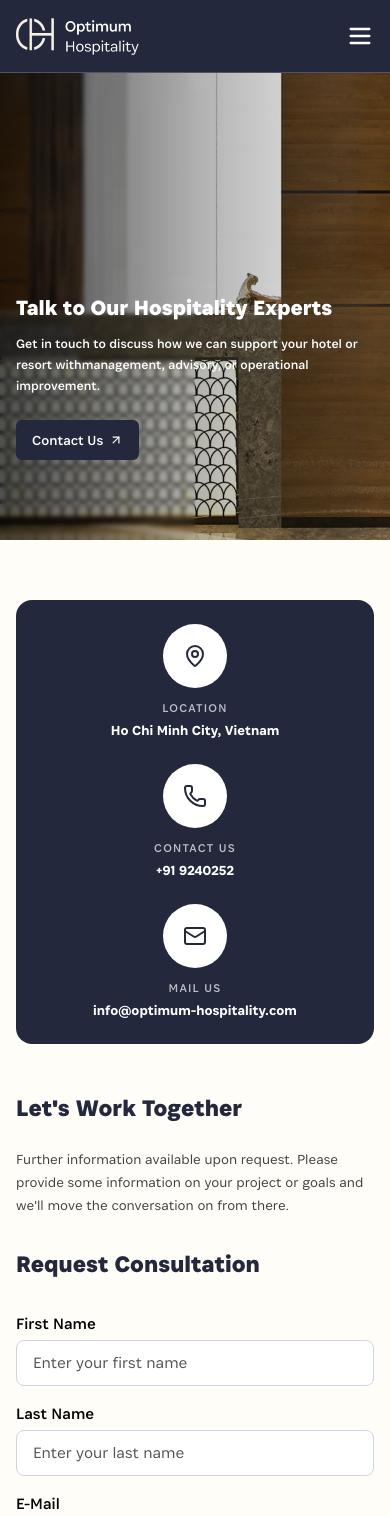
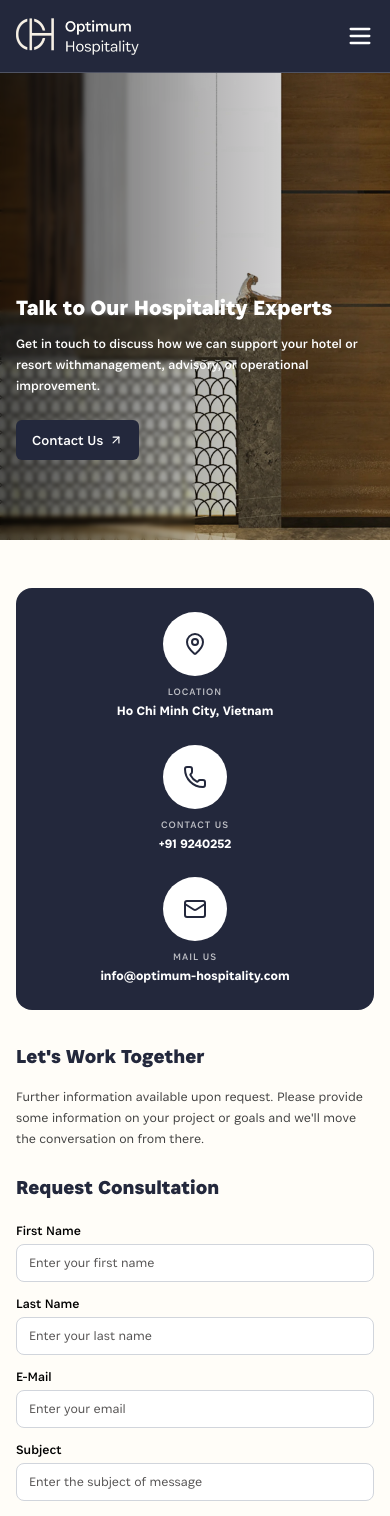
Before and after one commit to optimumhospitality/optimumhospitaity, a React (Vite) app: page /contact in a window 390 px wide. Shown: the top 1516 px of the page. Built offline with nearby package versions, Linux system fonts and the light colour scheme.

Commit message:
correct card in about section

```diff
--- a/src/components/about/Leadership.tsx
+++ b/src/components/about/Leadership.tsx
@@ -20,61 +20,64 @@ export default function Leadership() {
         </div>
 
         {/* Leadership Cards Grid */}
-        <div className="grid grid-cols-1 md:grid-cols-2 lg:grid-cols-3 gap-6 sm:gap-8">
+        <div className="flex flex-wrap justify-center gap-6 sm:gap-8 lg:gap-10">
           {leadershipTeam.map((member) => (
             <div
               key={member.id}
-              className="bg-white rounded-2xl overflow-hidden border border-gray-100 shadow-sm flex flex-col"
+              className="w-full max-w-[320px] sm:max-w-[350px] md:max-w-[380px] lg:w-[calc((100%-80px)/3)] lg:max-w-[430px] h-[480px] sm:h-[580px] md:h-[650px] lg:h-[707px] flex flex-col bg-tertinary border-[1px] border-[#23283C]/50 rounded-[12px] sm:rounded-[14px] lg:rounded-[16px] overflow-hidden"
             >
-              {/* Member Image */}
-              <div className="aspect-[4/5] overflow-hidden bg-gray-100">
+              {/* Member Image - fixed height for alignment */}
+              <div className="h-[220px] sm:h-[280px] md:h-[320px] lg:h-[372px] w-full flex-shrink-0 overflow-hidden">
                 <img
                   src={member.image}
                   alt={member.name}
-                  className="w-full h-full object-cover object-top grayscale"
+                  className="w-full h-full object-cover object-top"
                 />
               </div>
 
-              {/* Content */}
-              <div className="p-6 flex flex-col flex-1">
-                {/* Name */}
-                <h3 className="text-xl sm:text-2xl lg:text-[28px] font-medium text-primary mb-1">
+              {/* Content section - fixed structure */}
+              <div className="p-4 sm:p-5 lg:p-6 flex flex-col flex-1">
+                {/* Name and Title - fixed height block */}
+                <div className="h-[80px] sm:h-[90px] lg:h-[100px] flex-shrink-0">
+                  <h3 className="text-xl sm:text-2xl md:text-[28px] lg:text-[36px] font-[500] text-primary leading-tight">
                     {member.name}
                   </h3>
-
-                {/* Role */}
-                <p className="text-primary/80 text-sm sm:text-base font-normal mb-4">
+                  <p className="tracking-[-0.02rem] text-[#393E4F] text-sm sm:text-base lg:text-[20px] font-normal line-clamp-2 mt-1">
                     {member.role}
                   </p>
+                </div>
 
-                {/* Character/Description */}
-                <p className="text-[#626262] text-sm sm:text-base font-light leading-relaxed flex-1">
+                {/* Horizontal divider - fixed position */}
+                <div className="w-full h-[1px] bg-[#23283C]/20 my-3 sm:my-[14px] lg:my-[16px] flex-shrink-0"></div>
+
+                {/* Description - fixed height */}
+                <div className="h-[50px] sm:h-[60px] lg:h-[70px] flex-shrink-0 overflow-hidden">
+                  <p className="text-[#393E4F] text-sm sm:text-base lg:text-[20px] font-[300] leading-relaxed line-clamp-2">
                     {member.character}
                   </p>
                 </div>
+              </div>
 
-              {/* Know More Button */}
+              {/* Button - fixed at bottom */}
+              <div className="mt-auto flex-shrink-0">
                 <Link
                   to={`/team/${member.id}`}
-                className="block bg-primary text-white text-center py-4 text-sm sm:text-base font-normal hover:bg-primary/90 transition-colors"
+                  className="w-full h-[50px] sm:h-[56px] lg:h-[63px] text-[14px] sm:text-[15px] lg:text-[16px] font-[500] inline-flex items-center justify-center gap-2 bg-primary text-white font-medium hover:bg-primary/90 transition-colors"
                 >
-                <span className="inline-flex items-center gap-2">
                   Know more about him
                   <svg
-                    className="w-4 h-4"
+                    className="w-3 h-3 sm:w-3.5 sm:h-3.5 lg:w-[15px] lg:h-[15px]"
+                    viewBox="0 0 15 15"
                     fill="none"
-                    stroke="currentColor"
-                    viewBox="0 0 24 24"
+                    xmlns="http://www.w3.org/2000/svg"
                   >
                     <path
-                      strokeLinecap="round"
-                      strokeLinejoin="round"
-                      strokeWidth={2}
-                      d="M7 17L17 7M17 7H7M17 7V17"
+                      d="M1.31376 14.076L0 12.7622L10.8854 1.8768H4.692V0H14.076V9.384H12.1992V3.19056L1.31376 14.076Z"
+                      fill="#F7EFE3"
                     />
                   </svg>
-                </span>
                 </Link>
+              </div>
             </div>
           ))}
         </div>
--- a/src/components/contact/ContactForm.tsx
+++ b/src/components/contact/ContactForm.tsx
@@ -36,18 +36,22 @@ export default function ContactForm() {
   };
 
   return (
-    <section className="bg-tertinary py-15 sm:py-15  lg:py-25 ">
+    <section className="bg-tertinary py-12 min-[500px]:py-10 sm:py-12 min-[750px]:py-16 md:py-20 lg:py-25">
       {/* Success Snackbar */}
-      {typeof document !== 'undefined' && createPortal(
+      {typeof document !== "undefined" &&
+        createPortal(
           <div
-          className={`fixed bottom-6 left-1/2 -translate-x-1/2 z-[9999] transition-all duration-300 ${showSnackbar
+            className={`fixed bottom-6 left-1/2 -translate-x-1/2 z-[9999] transition-all duration-300 ${
+              showSnackbar
                 ? "opacity-100 translate-y-0"
                 : "opacity-0 translate-y-4 pointer-events-none"
             }`}
           >
             <div className="bg-primary text-white px-6 py-4 rounded-lg shadow-lg flex items-center gap-3 border border-white/10 backdrop-blur-sm">
               <CheckCircle className="w-5 h-5 text-green-400" />
-            <span className="font-medium">Your message has been submitted successfully!</span>
+              <span className="font-medium">
+                Your message has been submitted successfully!
+              </span>
               <button
                 onClick={() => setShowSnackbar(false)}
                 className="ml-2 hover:bg-white/10 rounded-full p-1 transition-colors"
@@ -59,25 +63,25 @@ export default function ContactForm() {
           document.body
         )}
 
-      <div className="max-w-[1440px] mx-auto px-4 sm:px-6 md:px-8 lg:px-[40px]">
+      <div className="max-w-[1440px] mx-auto px-4 min-[500px]:px-3 sm:px-4 min-[750px]:px-6 md:px-8 lg:px-[40px]">
         {/* Contact Info Bar */}
-        <div className="bg-primary rounded-2xl p-6 md:p-6 lg:p-6 mb-12 md:mb-16 h-auto lg:h-[318px] flex items-center justify-center">
-          <div className="grid grid-cols-1 sm:grid-cols-3 gap-6 md:gap-8 lg:gap-100 w-full max-w-[900px]">
+        <div className="bg-primary rounded-2xl min-[500px]:rounded-xl sm:rounded-2xl p-6 min-[500px]:p-4 sm:p-5 min-[750px]:p-6 md:p-6 min-[1000px]:p-8 lg:p-8 xl:p-10 mb-8 min-[500px]:mb-6 sm:mb-8 min-[750px]:mb-10 md:mb-12 lg:mb-16 h-auto min-[500px]:h-auto lg:h-[318px] flex items-center justify-center">
+          <div className="grid grid-cols-1 min-[500px]:grid-cols-3 gap-6 min-[500px]:gap-2 sm:gap-3 min-[750px]:gap-4 md:gap-6 min-[1000px]:gap-8 min-[1250px]:gap-12 lg:gap-16 xl:gap-24 w-full max-w-[1000px]">
             {contactInfo.map((info) => (
               <div
                 key={info.label}
-                className="flex flex-col items-center text-center whitespace-nowrap"
+                className="flex flex-col items-center text-center"
               >
                 {/* Icon Circle */}
-                <div className="w-16 h-16 sm:w-20 sm:h-20 lg:w-[100px] lg:h-[100px] rounded-full bg-white flex items-center justify-center mb-3">
-                  <info.icon className="w-6 h-6 sm:w-8 sm:h-8 lg:w-10 lg:h-10 text-primary" />
+                <div className="w-16 h-16 min-[500px]:w-10 min-[500px]:h-10 sm:w-12 sm:h-12 min-[750px]:w-14 min-[750px]:h-14 md:w-16 md:h-16 min-[1000px]:w-20 min-[1000px]:h-20 lg:w-[90px] lg:h-[90px] xl:w-[100px] xl:h-[100px] rounded-full bg-white flex items-center justify-center mb-2 min-[500px]:mb-1.5 sm:mb-2 min-[750px]:mb-3">
+                  <info.icon className="w-6 h-6 min-[500px]:w-4 min-[500px]:h-4 sm:w-5 sm:h-5 min-[750px]:w-5 min-[750px]:h-5 md:w-6 md:h-6 min-[1000px]:w-8 min-[1000px]:h-8 lg:w-9 lg:h-9 xl:w-10 xl:h-10 text-primary" />
                 </div>
                 {/* Label */}
-                <p className="text-white/70 text-xs tracking-[0.1em] uppercase mb-1">
+                <p className="text-white/70 text-[10px] min-[500px]:text-[8px] sm:text-[9px] min-[750px]:text-[9px] md:text-[10px] min-[1000px]:text-[11px] lg:text-xs tracking-[0.1em] uppercase mb-0.5 min-[500px]:mb-0.5 sm:mb-1">
                   {info.label}
                 </p>
                 {/* Value */}
-                <p className="text-white text-sm md:text-base font-medium">
+                <p className="text-white text-[13px] min-[500px]:text-[9px] sm:text-[10px] min-[750px]:text-[11px] md:text-[12px] min-[1000px]:text-[13px] lg:text-sm xl:text-base font-medium">
                   {info.value}
                 </p>
               </div>
@@ -86,35 +90,38 @@ export default function ContactForm() {
         </div>
 
         {/* Content and Form Section */}
-        <div className="flex flex-col lg:flex-row gap-8 lg:gap-0">
+        <div className="flex flex-col min-[500px]:flex-row gap-6 min-[500px]:gap-4 sm:gap-5 min-[750px]:gap-6 md:gap-8 lg:gap-0">
           {/* Left Content */}
-          <div className="w-full lg:w-[35%] lg:pr-12">
-            <h2 className="text-2xl md:text-3xl lg:text-[36px] font-[700] text-primary  mb-6">
+          <div className="w-full min-[500px]:w-[35%] min-[500px]:pr-3 sm:pr-4 min-[750px]:pr-6 md:pr-8 lg:pr-12">
+            <h2 className="text-xl min-[500px]:text-base sm:text-lg min-[750px]:text-xl md:text-2xl lg:text-[36px] font-[700] text-primary mb-4 min-[500px]:mb-2 sm:mb-3 min-[750px]:mb-4 md:mb-5 lg:mb-6">
               Let's Work Together
             </h2>
-            <p className="text-[#404040] font-[300] text-sm md:text-[24px] leading-relaxed">
+            <p className="text-[#404040] font-[300] text-[13px] min-[500px]:text-[10px] sm:text-[11px] min-[750px]:text-[13px] md:text-[16px] lg:text-[20px] xl:text-[24px] leading-relaxed">
               Further information available upon request. Please provide some
               information on your project or goals and we'll move the
               conversation on from there.
             </p>
           </div>
 
-          {/* Vertical Divider - Desktop only */}
-          <div className="hidden lg:block w-px bg-primary/30 mr-[35px]" />
+          {/* Vertical Divider - Shows from 500px+ */}
+          <div className="hidden min-[500px]:block w-px bg-primary/30 min-[500px]:mr-3 sm:mr-4 min-[750px]:mr-5 md:mr-6 lg:mr-[35px]" />
 
           {/* Right Form */}
-          <div className=" w-full lg:flex-1 lg:pl-8">
-            <h3 className="text-2xl md:text-[36px] font-[700] text-primary mb-8">
+          <div className="w-full min-[500px]:flex-1 min-[500px]:pl-2 sm:pl-3 min-[750px]:pl-4 md:pl-6 lg:pl-8">
+            <h3 className="text-xl min-[500px]:text-base sm:text-lg min-[750px]:text-xl md:text-2xl lg:text-[36px] font-[700] text-primary mb-5 min-[500px]:mb-3 sm:mb-4 min-[750px]:mb-5 md:mb-6 lg:mb-8">
               Request Consultation
             </h3>
 
-            <form className="space-y-4" onSubmit={handleSubmit}>
+            <form
+              className="space-y-3 min-[500px]:space-y-2 sm:space-y-3 min-[750px]:space-y-3.5 md:space-y-4"
+              onSubmit={handleSubmit}
+            >
               {/* Name Row */}
-              <div className="grid grid-cols-1 sm:grid-cols-2 gap-4">
+              <div className="grid grid-cols-1 min-[500px]:grid-cols-2 gap-3 min-[500px]:gap-2 sm:gap-3 min-[750px]:gap-3.5 md:gap-4">
                 <div>
                   <label
                     htmlFor="firstName"
-                    className="block text-base font-[400] text-[#000000] mb-1"
+                    className="block text-[13px] min-[500px]:text-[10px] sm:text-[11px] min-[750px]:text-[13px] md:text-sm lg:text-base font-[400] text-[#000000] mb-1 min-[500px]:mb-0.5 sm:mb-1"
                   >
                     First Name
                   </label>
@@ -123,13 +130,13 @@ export default function ContactForm() {
                     type="text"
                     required
                     placeholder="Enter your first name"
-                    className="w-full px-4 py-2.5 border border-gray-300 rounded-lg focus:outline-none focus:border-primary text-base font-[300] text-[#000000] bg-white placeholder:text-[#555353] placeholder:text-base placeholder:font-[300]"
+                    className="w-full px-3 min-[500px]:px-2 sm:px-3 min-[750px]:px-3.5 md:px-4 py-2 min-[500px]:py-1.5 sm:py-2 min-[750px]:py-2.5 border border-gray-300 rounded-lg focus:outline-none focus:border-primary text-[13px] min-[500px]:text-[10px] sm:text-[11px] min-[750px]:text-[13px] md:text-sm lg:text-base font-[300] text-[#000000] bg-white placeholder:text-[#555353] placeholder:text-[13px] min-[500px]:placeholder:text-[10px] sm:placeholder:text-[11px] min-[750px]:placeholder:text-[13px] md:placeholder:text-sm lg:placeholder:text-base placeholder:font-[300]"
                   />
                 </div>
                 <div>
                   <label
                     htmlFor="lastName"
-                    className="block text-base font-[400] text-[#000000] mb-1"
+                    className="block text-[13px] min-[500px]:text-[10px] sm:text-[11px] min-[750px]:text-[13px] md:text-sm lg:text-base font-[400] text-[#000000] mb-1 min-[500px]:mb-0.5 sm:mb-1"
                   >
                     Last Name
                   </label>
@@ -138,7 +145,7 @@ export default function ContactForm() {
                     type="text"
                     required
                     placeholder="Enter your last name"
-                    className="w-full px-4 py-2.5 border border-gray-300 rounded-lg focus:outline-none focus:border-primary text-base font-[300] text-[#000000] bg-white placeholder:text-[#555353] placeholder:text-base placeholder:font-[300]"
+                    className="w-full px-3 min-[500px]:px-2 sm:px-3 min-[750px]:px-3.5 md:px-4 py-2 min-[500px]:py-1.5 sm:py-2 min-[750px]:py-2.5 border border-gray-300 rounded-lg focus:outline-none focus:border-primary text-[13px] min-[500px]:text-[10px] sm:text-[11px] min-[750px]:text-[13px] md:text-sm lg:text-base font-[300] text-[#000000] bg-white placeholder:text-[#555353] placeholder:text-[13px] min-[500px]:placeholder:text-[10px] sm:placeholder:text-[11px] min-[750px]:placeholder:text-[13px] md:placeholder:text-sm lg:placeholder:text-base placeholder:font-[300]"
                   />
                 </div>
               </div>
@@ -147,7 +154,7 @@ export default function ContactForm() {
               <div>
                 <label
                   htmlFor="email"
-                  className="block text-base font-[400] text-[#000000] mb-1"
+                  className="block text-[13px] min-[500px]:text-[10px] sm:text-[11px] min-[750px]:text-[13px] md:text-sm lg:text-base font-[400] text-[#000000] mb-1 min-[500px]:mb-0.5 sm:mb-1"
                 >
                   E-Mail
                 </label>
@@ -156,7 +163,7 @@ export default function ContactForm() {
                   type="email"
                   required
                   placeholder="Enter your email"
-                  className="w-full px-4 py-2.5 border border-gray-300 rounded-lg focus:outline-none focus:border-primary text-base font-[300] text-[#000000] bg-white placeholder:text-[#555353] placeholder:text-base placeholder:font-[300]"
+                  className="w-full px-3 min-[500px]:px-2 sm:px-3 min-[750px]:px-3.5 md:px-4 py-2 min-[500px]:py-1.5 sm:py-2 min-[750px]:py-2.5 border border-gray-300 rounded-lg focus:outline-none focus:border-primary text-[13px] min-[500px]:text-[10px] sm:text-[11px] min-[750px]:text-[13px] md:text-sm lg:text-base font-[300] text-[#000000] bg-white placeholder:text-[#555353] placeholder:text-[13px] min-[500px]:placeholder:text-[10px] sm:placeholder:text-[11px] min-[750px]:placeholder:text-[13px] md:placeholder:text-sm lg:placeholder:text-base placeholder:font-[300]"
                 />
               </div>
 
@@ -164,7 +171,7 @@ export default function ContactForm() {
               <div>
                 <label
                   htmlFor="subject"
-                  className="block text-base font-[400] text-[#000000] mb-1"
+                  className="block text-[13px] min-[500px]:text-[10px] sm:text-[11px] min-[750px]:text-[13px] md:text-sm lg:text-base font-[400] text-[#000000] mb-1 min-[500px]:mb-0.5 sm:mb-1"
                 >
                   Subject
                 </label>
@@ -173,7 +180,7 @@ export default function ContactForm() {
                   type="text"
                   required
                   placeholder="Enter the subject of message"
-                  className="w-full px-4 py-2.5 border border-gray-300 rounded-lg focus:outline-none focus:border-primary text-base font-[300] text-[#000000] bg-white placeholder:text-[#555353] placeholder:text-base placeholder:font-[300]"
+                  className="w-full px-3 min-[500px]:px-2 sm:px-3 min-[750px]:px-3.5 md:px-4 py-2 min-[500px]:py-1.5 sm:py-2 min-[750px]:py-2.5 border border-gray-300 rounded-lg focus:outline-none focus:border-primary text-[13px] min-[500px]:text-[10px] sm:text-[11px] min-[750px]:text-[13px] md:text-sm lg:text-base font-[300] text-[#000000] bg-white placeholder:text-[#555353] placeholder:text-[13px] min-[500px]:placeholder:text-[10px] sm:placeholder:text-[11px] min-[750px]:placeholder:text-[13px] md:placeholder:text-sm lg:placeholder:text-base placeholder:font-[300]"
                 />
               </div>
 
@@ -181,7 +188,7 @@ export default function ContactForm() {
               <div>
                 <label
                   htmlFor="message"
-                  className="block text-base font-[400] text-[#000000] mb-1"
+                  className="block text-[13px] min-[500px]:text-[10px] sm:text-[11px] min-[750px]:text-[13px] md:text-sm lg:text-base font-[400] text-[#000000] mb-1 min-[500px]:mb-0.5 sm:mb-1"
                 >
                   Message
                 </label>
@@ -190,14 +197,14 @@ export default function ContactForm() {
                   required
                   placeholder="Explain your query"
                   rows={4}
-                  className="w-full px-4 py-2.5 border border-gray-300 rounded-lg focus:outline-none focus:border-primary text-base font-[300] text-[#000000] bg-white placeholder:text-[#555353] placeholder:text-base placeholder:font-[300] resize-none"
+                  className="w-full px-3 min-[500px]:px-2 sm:px-3 min-[750px]:px-3.5 md:px-4 py-2 min-[500px]:py-1.5 sm:py-2 min-[750px]:py-2.5 border border-gray-300 rounded-lg focus:outline-none focus:border-primary text-[13px] min-[500px]:text-[10px] sm:text-[11px] min-[750px]:text-[13px] md:text-sm lg:text-base font-[300] text-[#000000] bg-white placeholder:text-[#555353] placeholder:text-[13px] min-[500px]:placeholder:text-[10px] sm:placeholder:text-[11px] min-[750px]:placeholder:text-[13px] md:placeholder:text-sm lg:placeholder:text-base placeholder:font-[300] resize-none"
                 />
               </div>
 
               {/* Submit Button */}
               <button
                 type="submit"
-                className="px-16 py-3.5 bg-[#222E60] text-white text-base font-medium tracking-[0.1em] rounded-lg hover:bg-primary/90 transition-colors"
+                className="px-10 min-[500px]:px-6 sm:px-8 min-[750px]:px-12 md:px-14 lg:px-16 py-2.5 min-[500px]:py-2 sm:py-2.5 min-[750px]:py-3 md:py-3.5 bg-[#222E60] text-white text-[13px] min-[500px]:text-[10px] sm:text-[11px] min-[750px]:text-[13px] md:text-sm lg:text-base font-medium tracking-[0.1em] rounded-lg hover:bg-primary/90 transition-colors"
               >
                 SUBMIT
               </button>
```
Lines whose indentation alone changed are shown as unchanged.
